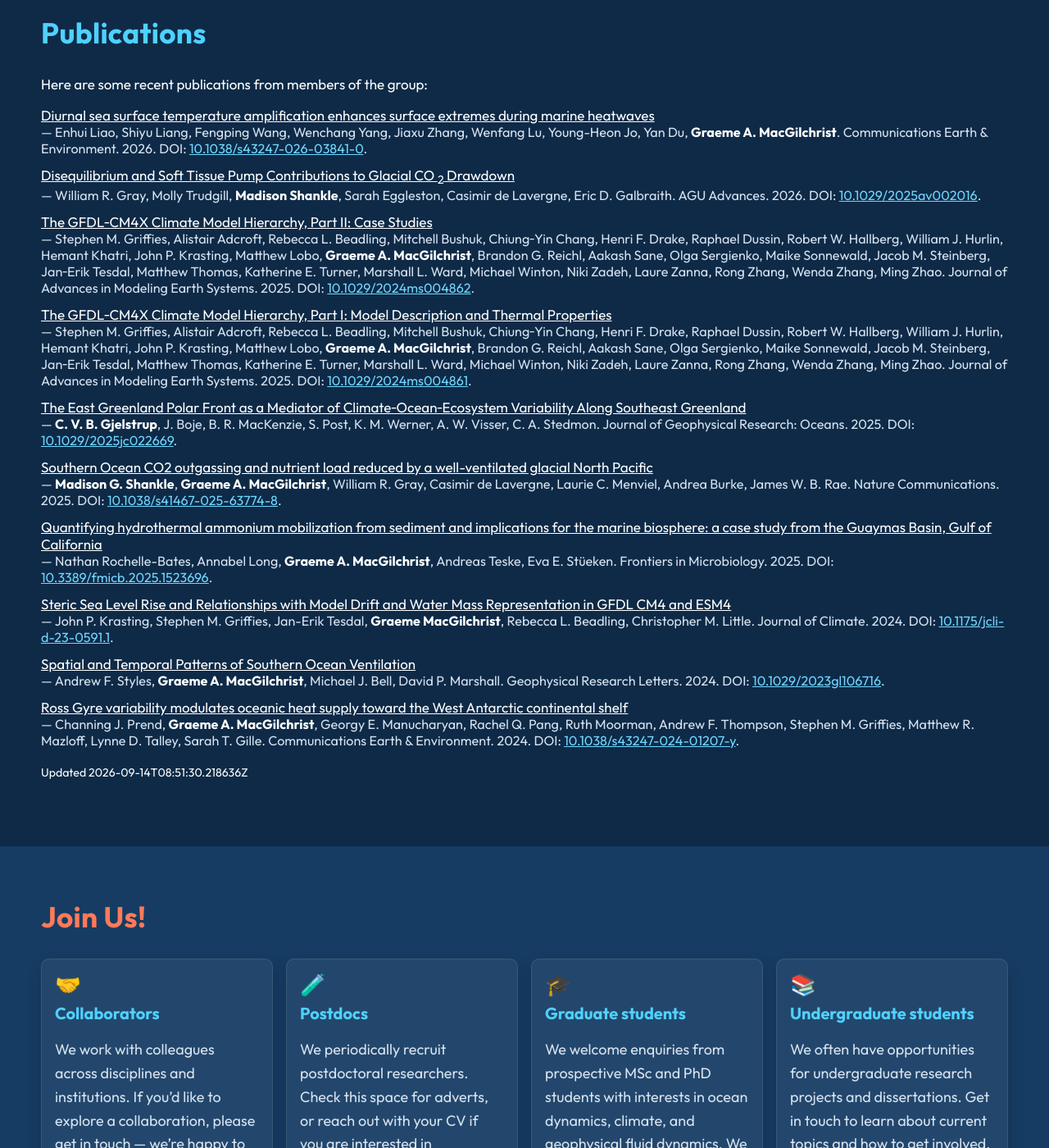
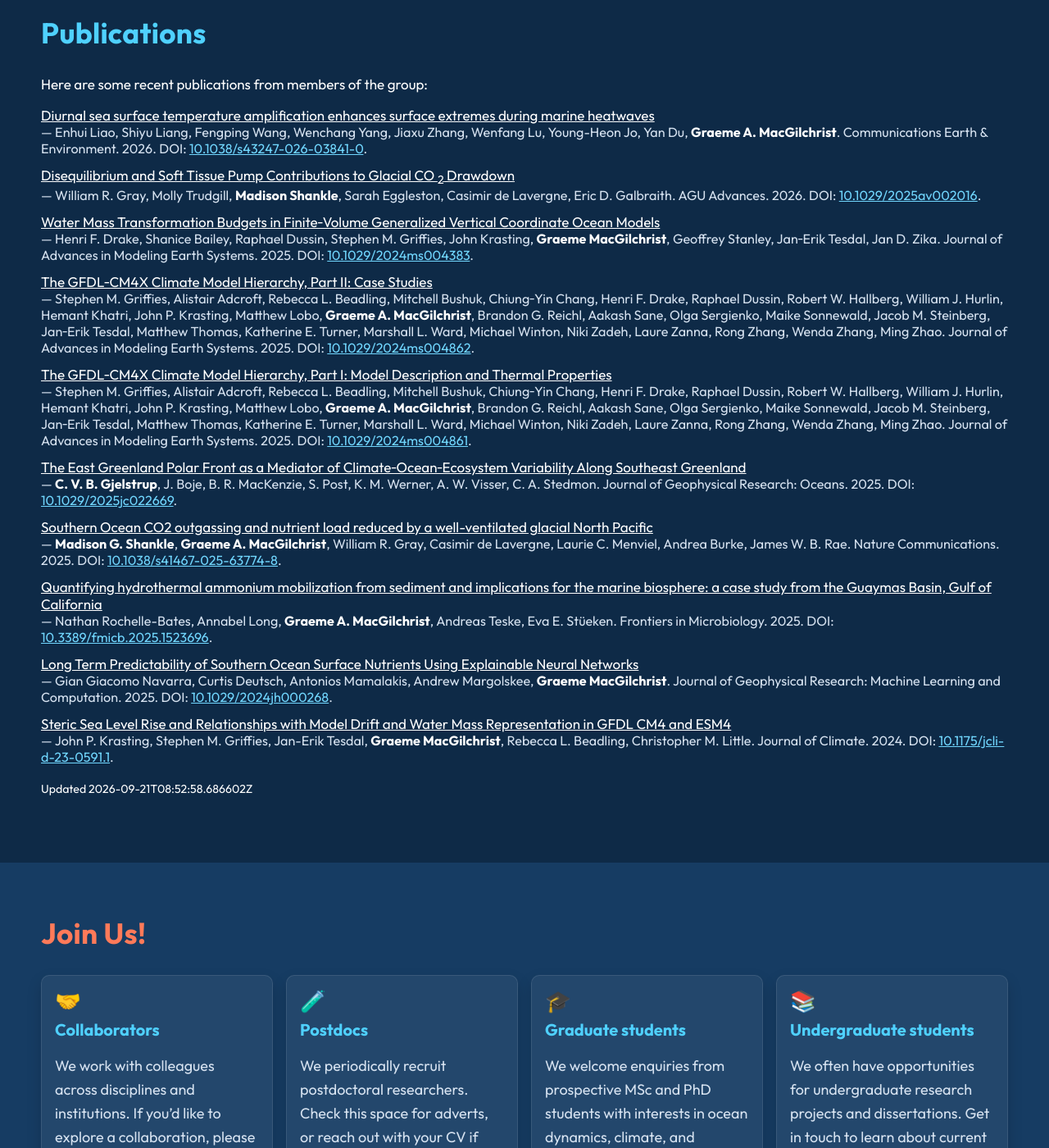
Before and after one commit to ODyn-StAndrews/ODyn-StAndrews.github.io, a Jekyll site: the page built from index.html, in a window 1280 px wide and 1400 px high, scrolled down 5000 px. Shown: the whole window at 82% size. Built offline with Jekyll 4.4.1, drawn with Linux system fonts in a browser that asks for light colours; part of the change alters nothing that is shown.

Commit message:
chore: update publications data

```diff
--- a/_data/publications.json
+++ b/_data/publications.json
@@ -1,6 +1,6 @@
 {
-  "generated_at": "2026-09-14T08:51:30.218636Z",
-  "count": 27,
+  "generated_at": "2026-09-21T08:52:58.686602Z",
+  "count": 33,
   "items": [
     {
       "title": "Diurnal sea surface temperature amplification enhances surface extremes during marine heatwaves",
@@ -37,6 +37,26 @@
       "year": 2026,
       "doi": "10.1029/2025av002016",
       "url": "https://doi.org/10.1029/2025av002016",
+      "type": "journal-article"
+    },
+    {
+      "title": "Water Mass Transformation Budgets in Finite\u2010Volume Generalized Vertical Coordinate Ocean Models",
+      "authors": "Henri F. Drake, Shanice Bailey, Raphael Dussin, Stephen M. Griffies, John Krasting, Graeme MacGilchrist, Geoffrey Stanley, Jan\u2010Erik Tesdal, Jan D. Zika",
+      "authors_list": [
+        "Henri F. Drake",
+        "Shanice Bailey",
+        "Raphael Dussin",
+        "Stephen M. Griffies",
+        "John Krasting",
+        "Graeme MacGilchrist",
+        "Geoffrey Stanley",
+        "Jan\u2010Erik Tesdal",
+        "Jan D. Zika"
+      ],
+      "venue": "Journal of Advances in Modeling Earth Systems",
+      "year": 2025,
+      "doi": "10.1029/2024ms004383",
+      "url": "https://doi.org/10.1029/2024ms004383",
       "type": "journal-article"
     },
     {
@@ -170,6 +190,22 @@
       "type": "journal-article"
     },
     {
+      "title": "Long Term Predictability of Southern Ocean Surface Nutrients Using Explainable Neural Networks",
+      "authors": "Gian Giacomo Navarra, Curtis Deutsch, Antonios Mamalakis, Andrew Margolskee, Graeme MacGilchrist",
+      "authors_list": [
+        "Gian Giacomo Navarra",
+        "Curtis Deutsch",
+        "Antonios Mamalakis",
+        "Andrew Margolskee",
+        "Graeme MacGilchrist"
+      ],
+      "venue": "Journal of Geophysical Research: Machine Learning and Computation",
+      "year": 2025,
+      "doi": "10.1029/2024jh000268",
+      "url": "https://doi.org/10.1029/2024jh000268",
+      "type": "journal-article"
+    },
+    {
       "title": "Steric Sea Level Rise and Relationships with Model Drift and Water Mass Representation in GFDL CM4 and ESM4",
       "authors": "John P. Krasting, Stephen M. Griffies, Jan-Erik Tesdal, Graeme MacGilchrist, Rebecca L. Beadling, Christopher M. Little",
       "authors_list": [
@@ -285,27 +321,6 @@
       "year": 2024,
       "doi": "10.1016/j.pocean.2024.103283",
       "url": "https://doi.org/10.1016/j.pocean.2024.103283",
-      "type": "journal-article"
-    },
-    {
-      "title": "A Simple, Low\u2010Blank Batch Purification Method for High\u2010Precision Boron Isotope Analysis",
-      "authors": "M. Trudgill, S. Nuber, H. E. Block, J. Crumpton\u2010Banks, H. Jurikova, E. Littley, M. Shankle, C. Xu, R. C. J. Steele, J. W. B. Rae",
-      "authors_list": [
-        "M. Trudgill",
-        "S. Nuber",
-        "H. E. Block",
-        "J. Crumpton\u2010Banks",
-        "H. Jurikova",
-        "E. Littley",
-        "M. Shankle",
-        "C. Xu",
-        "R. C. J. Steele",
-        "J. W. B. Rae"
-      ],
-      "venue": "Geochemistry, Geophysics, Geosystems",
-      "year": 2024,
-      "doi": "10.1029/2023gc011350",
-      "url": "https://doi.org/10.1029/2023gc011350",
       "type": "journal-article"
     },
     {
@@ -491,6 +506,59 @@
       "type": "journal-article"
     },
     {
+      "title": "Demons in the North Atlantic: Variability of Deep Ocean Ventilation",
+      "authors": "G. A. MacGilchrist, H. L. Johnson, C. Lique, D. P. Marshall",
+      "authors_list": [
+        "G. A. MacGilchrist",
+        "H. L. Johnson",
+        "C. Lique",
+        "D. P. Marshall"
+      ],
+      "venue": "Geophysical Research Letters",
+      "year": 2021,
+      "doi": "10.1029/2020gl092340",
+      "url": "https://doi.org/10.1029/2020gl092340",
+      "type": "journal-article"
+    },
+    {
+      "title": "Locations and Mechanisms of Ocean Ventilation in the High-Latitude North Atlantic in an Eddy-Permitting Ocean Model",
+      "authors": "Graeme A. MacGilchrist, Helen L. Johnson, David P. Marshall, Camille Lique, Matthew Thomas, Laura C. Jackson, Richard A. Wood",
+      "authors_list": [
+        "Graeme A. MacGilchrist",
+        "Helen L. Johnson",
+        "David P. Marshall",
+        "Camille Lique",
+        "Matthew Thomas",
+        "Laura C. Jackson",
+        "Richard A. Wood"
+      ],
+      "venue": "Journal of Climate",
+      "year": 2020,
+      "doi": "10.1175/jcli-d-20-0191.1",
+      "url": "https://doi.org/10.1175/jcli-d-20-0191.1",
+      "type": "journal-article"
+    },
+    {
+      "title": "Reframing the carbon cycle of the subpolar Southern Ocean",
+      "authors": "Graeme A. MacGilchrist, Alberto C. Naveira Garabato, Peter J. Brown, Lo\u00efc Jullion, Sheldon Bacon, Dorothee C. E. Bakker, Mario Hoppema, Michael P. Meredith, Sinhu\u00e9 Torres-Vald\u00e9s",
+      "authors_list": [
+        "Graeme A. MacGilchrist",
+        "Alberto C. Naveira Garabato",
+        "Peter J. Brown",
+        "Lo\u00efc Jullion",
+        "Sheldon Bacon",
+        "Dorothee C. E. Bakker",
+        "Mario Hoppema",
+        "Michael P. Meredith",
+        "Sinhu\u00e9 Torres-Vald\u00e9s"
+      ],
+      "venue": "Science Advances",
+      "year": 2019,
+      "doi": "10.1126/sciadv.aav6410",
+      "url": "https://doi.org/10.1126/sciadv.aav6410",
+      "type": "journal-article"
+    },
+    {
       "title": "High-latitude ocean ventilation and its role in Earth's climate transitions",
       "authors": "Alberto C. Naveira Garabato, Graeme A.\u00a0 MacGilchrist, Peter J. Brown, D. Gwyn Evans, Andrew J. S. Meijers, Jan D. Zika",
       "authors_list": [
@@ -522,6 +590,41 @@
       "doi": "10.1002/2017jc012875",
       "url": "https://doi.org/10.1002/2017jc012875",
       "type": "journal-article"
+    },
+    {
+      "title": "The Arctic Ocean carbon sink",
+      "authors": "G.A. MacGilchrist, A.C. Naveira Garabato, T. Tsubouchi, S. Bacon, S. Torres-Vald\u00e9s, K. Azetsu-Scott",
+      "authors_list": [
+        "G.A. MacGilchrist",
+        "A.C. Naveira Garabato",
+        "T. Tsubouchi",
+        "S. Bacon",
+        "S. Torres-Vald\u00e9s",
+        "K. Azetsu-Scott"
+      ],
+      "venue": "Deep Sea Research Part I: Oceanographic Research Papers",
+      "year": 2014,
+      "doi": "10.1016/j.dsr.2014.01.002",
+      "url": "https://doi.org/10.1016/j.dsr.2014.01.002",
+      "type": "journal-article"
+    },
+    {
+      "title": "Effect of enhanced\n                    <i>p</i>\n                    CO\n                    <sub>2</sub>\n                    levels on the production of dissolved organic carbon and transparent exopolymer particles in short-term bioassay experiments",
+      "authors": "G. A. MacGilchrist, T. Shi, T. Tyrrell, S. Richier, C. M. Moore, C. Dumousseaud, E. P. Achterberg",
+      "authors_list": [
+        "G. A. MacGilchrist",
+        "T. Shi",
+        "T. Tyrrell",
+        "S. Richier",
+        "C. M. Moore",
+        "C. Dumousseaud",
+        "E. P. Achterberg"
+      ],
+      "venue": "Biogeosciences",
+      "year": 2014,
+      "doi": "10.5194/bg-11-3695-2014",
+      "url": "https://doi.org/10.5194/bg-11-3695-2014",
+      "type": "journal-article"
     }
   ]
 }
```
